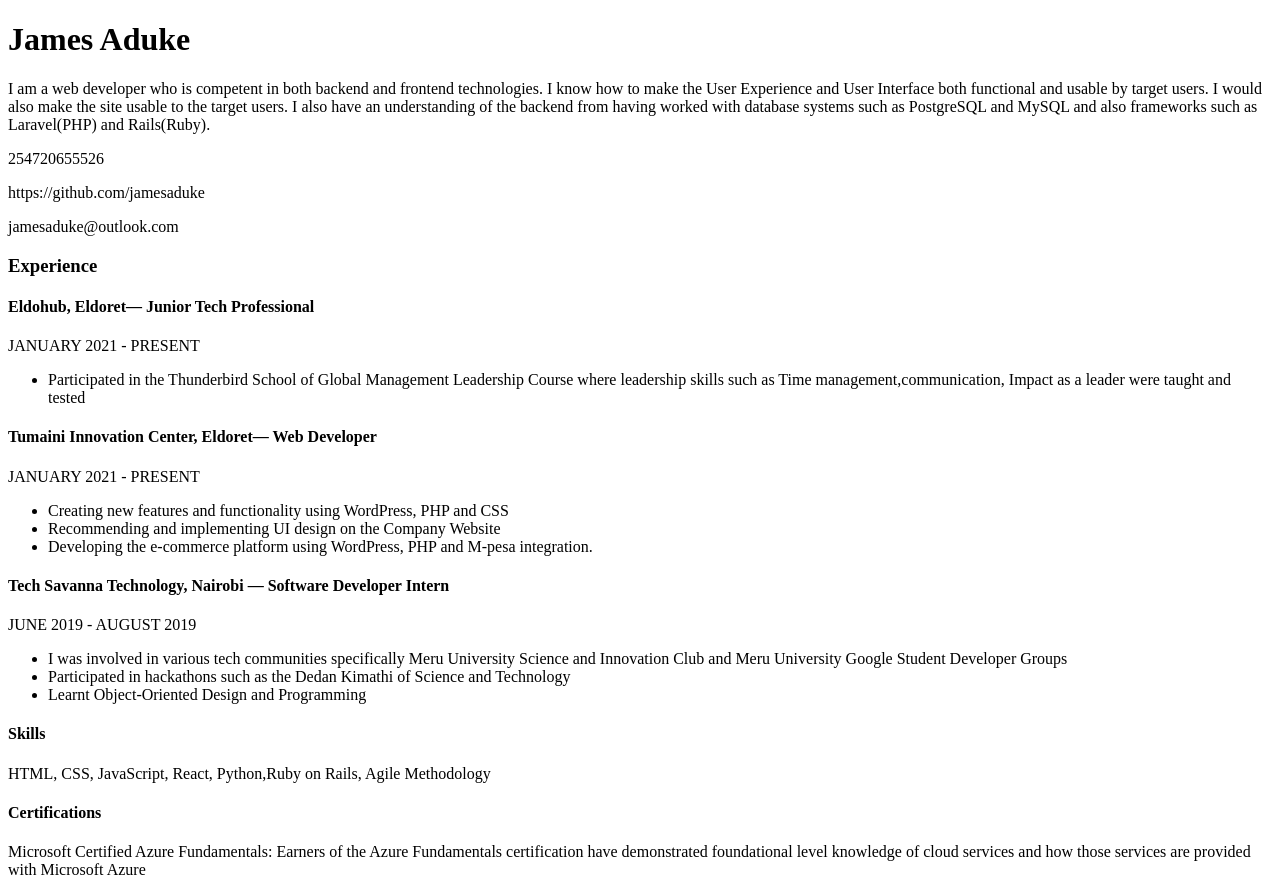
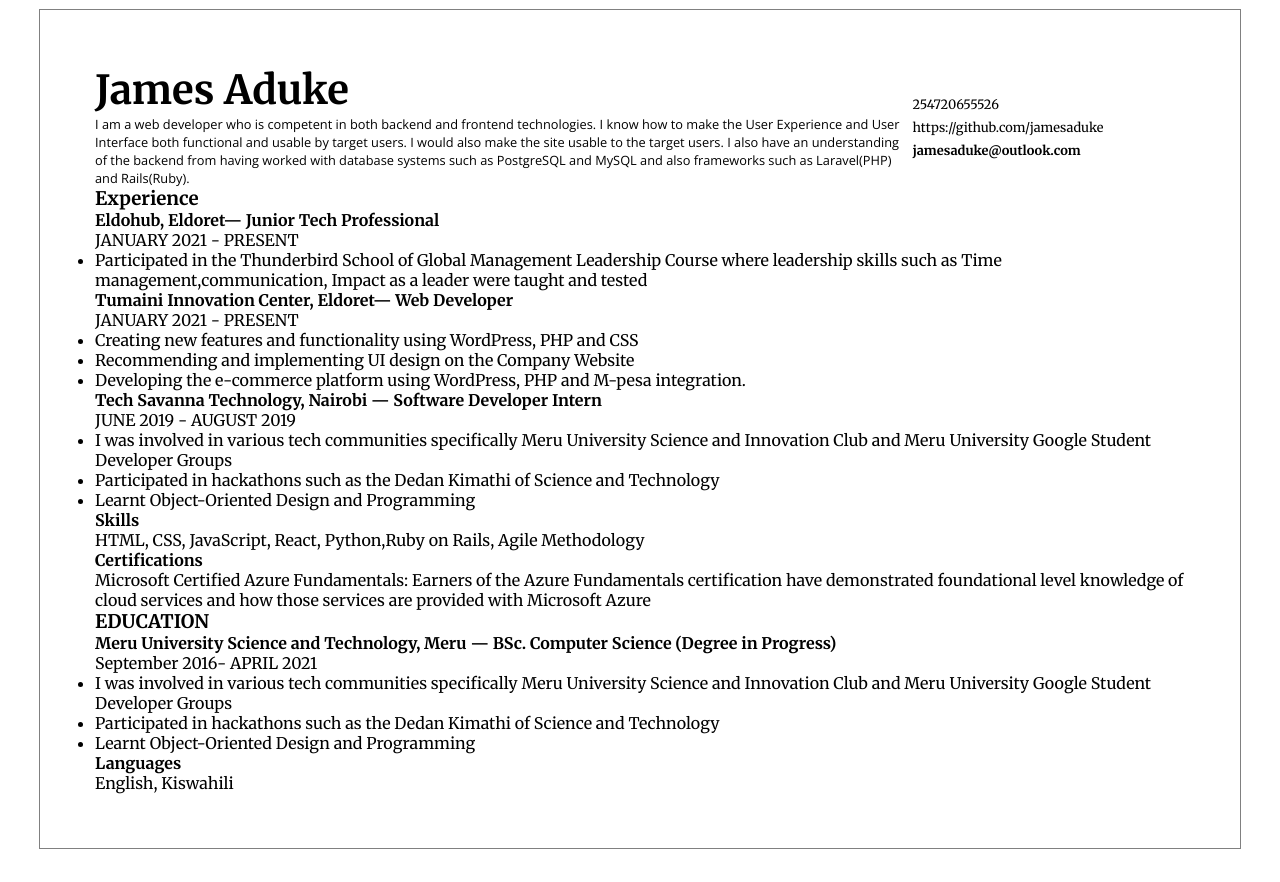
Before and after one commit to jamesaduke/zuri-cv-task, a plain HTML site: page index.html in a window 1280 px wide. Shown: the top 882 px of the page. After the commit the page ends 858 px from the top, so only its background shows below. Drawn offline with nearby package versions, Linux system fonts and the light colour scheme.

Commit message:
style the intro part of the CV

```diff
--- a/index.html
+++ b/index.html
@@ -4,11 +4,14 @@
     <meta charset="UTF-8">
     <meta http-equiv="X-UA-Compatible" content="IE=edge">
     <meta name="viewport" content="width=device-width, initial-scale=1.0">
-    <title>Zuti CV</title>
+    <link rel="stylesheet" href="style.css">
+    <title>Zuri CV</title>
 </head>
 <body>
-    <!-- Introduction -->
+    <div class="wrapper">
+        <!-- Introduction -->
     <div class="intro">
+
         <div class="right">
             <h1>James Aduke</h1>
             <p>I am a web developer who is competent in both backend and frontend technologies. I know how to make the User Experience and User Interface both functional and usable by target users. I would also make the site usable to the target users. I also have an understanding of the backend from having worked with database systems such as PostgreSQL and MySQL and also frameworks such as Laravel(PHP) and Rails(Ruby).
@@ -19,7 +22,7 @@
         <div class="left">
             <p class="number">254720655526</p>
             <p>https://github.com/jamesaduke</p>
-            <p>jamesaduke@outlook.com</p>
+            <p><b>jamesaduke@outlook.com</b></p>
         </div>
     </div>
 
@@ -110,6 +113,7 @@
         </div>
 
     </div>
+    </div>
 
 </body>
 </html>
--- a/style.css
+++ b/style.css
@@ -0,0 +1,35 @@
+@import url('https://fonts.googleapis.com/css2?family=Merriweather:wght@300;400;700&display=swap');
+@import url('https://fonts.googleapis.com/css2?family=Open+Sans:wght@300;400;600&display=swap');
+*{
+    margin: 0;
+    padding: 0;
+    box-sizing: border-box;
+    font-family: 'Merriweather', sans-serif;
+}
+.wrapper{
+    margin: 10px 40px 10px 40px;
+    padding: 55px;
+    background-color: #fff;
+    outline: 1px solid gray;
+}
+.intro{
+    display: grid;
+    grid-template-columns: 75% 25%;
+}
+
+.right h1{
+    font-size:2.5em;
+}
+
+.right p{
+    font-family: 'Open Sans';
+    font-size: 0.8rem;
+    font-weight: 400;
+}
+
+.left{
+    padding-top: 28px;
+    font-family: 'Open Sans';
+    font-size: .8rem;
+    line-height: 23px;
+}
```
Also changed, not shown: 1 other file.
